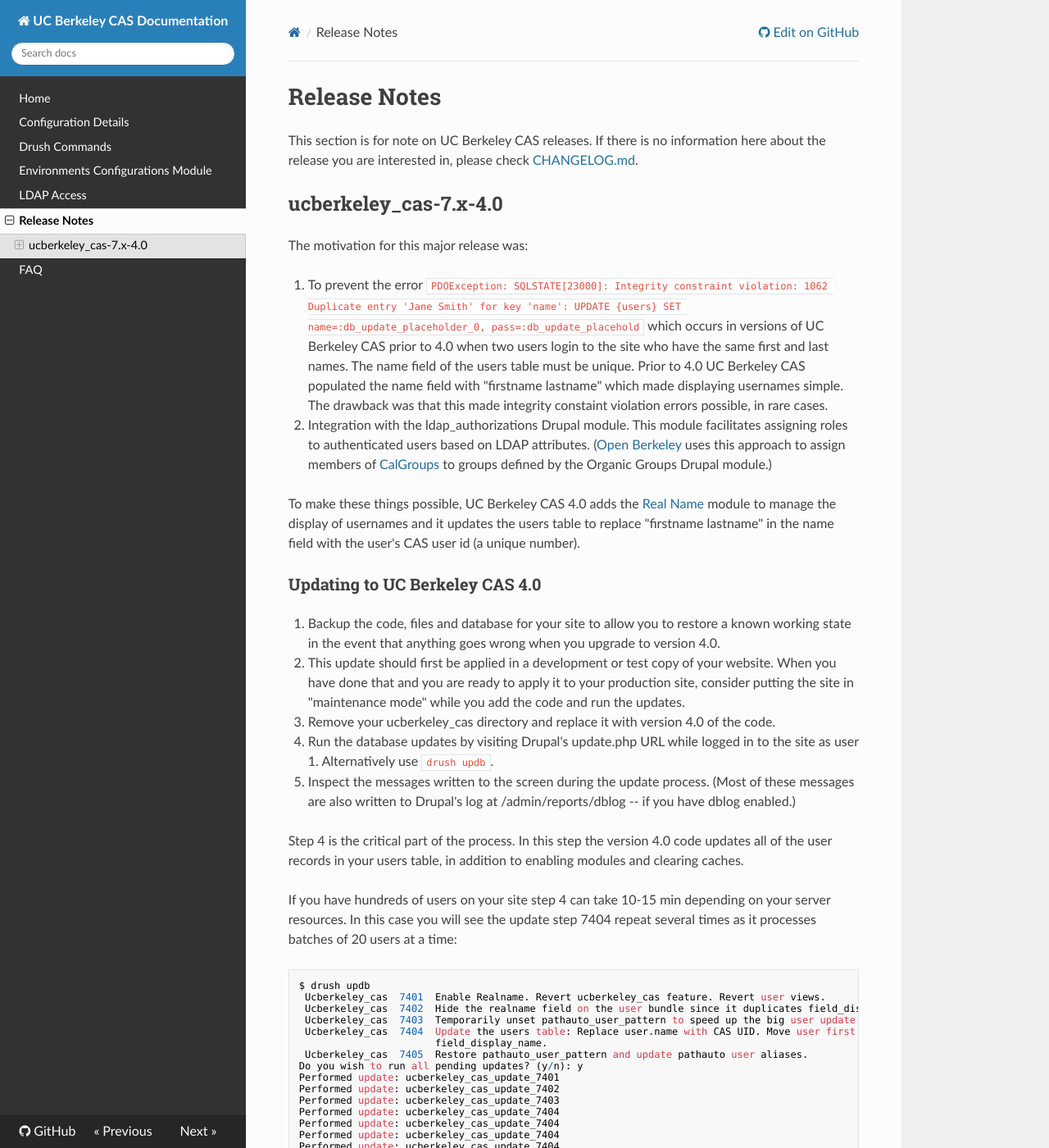
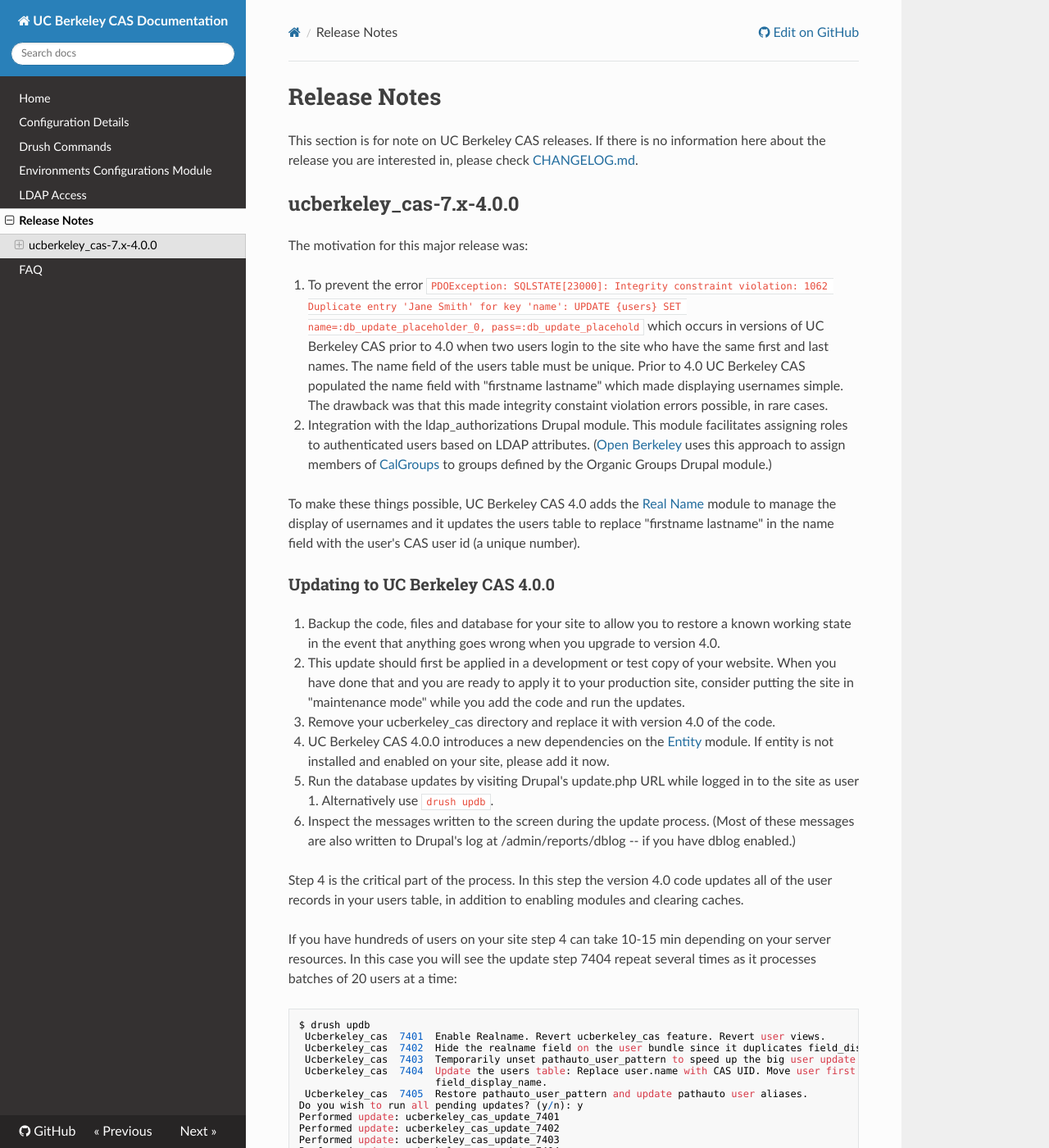
Before and after one commit to ucb-ist-drupal/ucberkeley_cas-7, an MkDocs documentation site: the page built from docs/release_notes.md, in a window 1280 px wide and 1400 px high. Shown: the whole window at 82% size. Built offline with MkDocs 1.6.1, drawn with Linux system fonts in a browser that asks for light colours; nearby versions of some CDN libraries; old or Windows-style settings are respelled for this version of MkDocs.

Commit message:
OPENUCB-1748: Update docs for the 4.0.0 release to mention the new dependency on the Entity module.

```diff
--- a/docs/release_notes.md
+++ b/docs/release_notes.md
@@ -3,7 +3,7 @@ This section is for note on UC Berkeley CAS releases.  If there is no
 information here about the release you are interested in, please check
 [CHANGELOG.md](https://github.com/bwood/ucberkeley_cas-7/blob/master/CHANGELOG.md).
 
-## ucberkeley_cas-7.x-4.0
+## ucberkeley_cas-7.x-4.0.0
 
 The motivation for this major release was:
 
@@ -24,7 +24,7 @@ manage the display of usernames and it updates the users table to replace
 "firstname lastname" in the name field with the user's CAS user id (a unique
 number).
 
-### Updating to UC Berkeley CAS 4.0
+### Updating to UC Berkeley CAS 4.0.0
 
 1. Backup the code, files and database for your site to allow you to restore a
 known working state in the event that anything goes wrong when you upgrade to
@@ -38,10 +38,13 @@ the code and run the updates.
 3. Remove your ucberkeley_cas directory and replace it with version 4.0 of the
 code.
 
-4. Run the database updates by visiting Drupal's update.php URL while logged in
+4. UC Berkeley CAS 4.0.0 introduces a new dependencies on the [Entity](https://www.drupal.org/project/entity)
+module. If entity is not installed and enabled on your site, please add it now.
+
+5. Run the database updates by visiting Drupal's update.php URL while logged in
 to the site as user 1. Alternatively use `drush updb`.
 
-5. Inspect the messages written to the screen during the update process. (Most
+6. Inspect the messages written to the screen during the update process. (Most
 of these messages are also written to Drupal's log at /admin/reports/dblog --
 if you have dblog enabled.)
 
```
Also changed, not shown: docs/index.md (+1 -0 lines).
